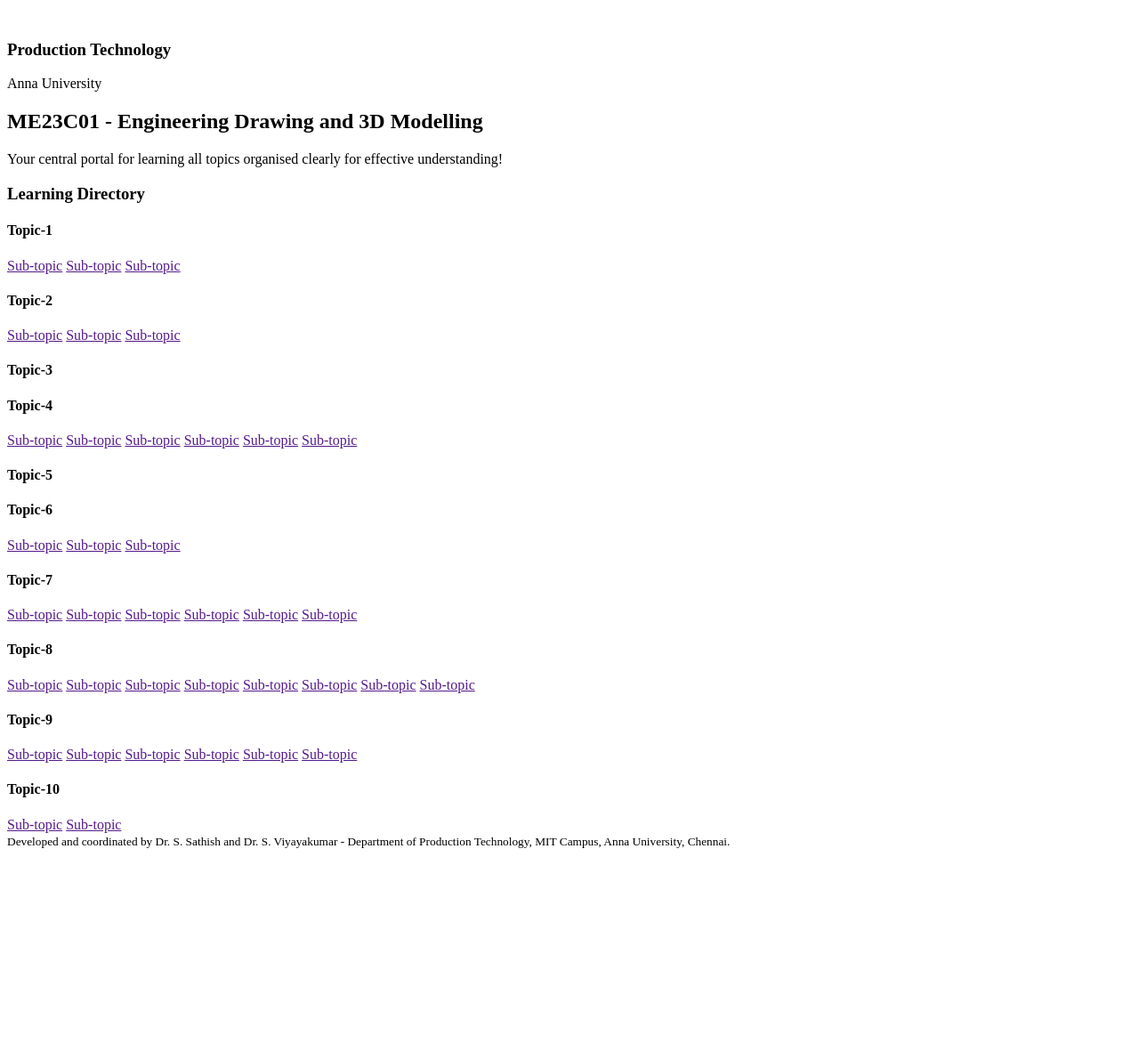
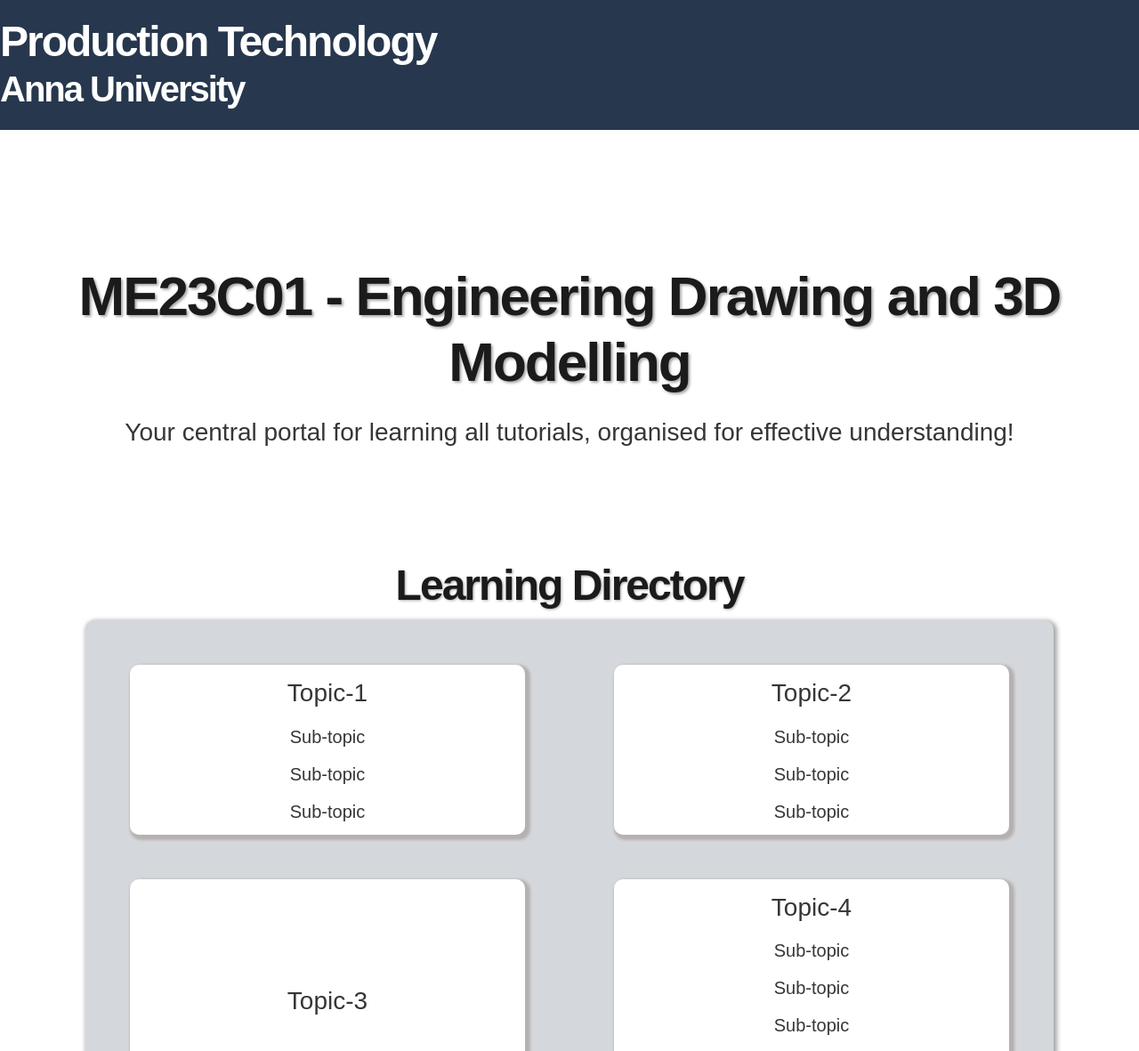
Before and after one commit to Abishek-B-03/ME23C01-Engineering-Drawing-and-3D-Modelling, a plain HTML site: page index.html in a window 1280 px wide. Shown: the top 1181 px of the page at 89% size. Before the commit the page ends 962 px from the top, so only its background shows below. Drawn offline with Linux system fonts and the light colour scheme.

Commit message:
Updated index.html linked stylesheet.css

```diff
--- a/index.html
+++ b/index.html
@@ -3,99 +3,114 @@
 <head>
     <meta charset="UTF-8">
     <meta name="viewport" content="width=device-width, initial-scale=1.0">
-
+    <link rel="stylesheet" href="stylesheet.css">
+    <link rel="stylesheet" href="path/to/font-awesome/css/font-awesome.min.css">
     <title>ME23C01</title>
 </head>
 <body>
 
     <header>
         <div class="nav-bar">
-            <img src="" alt="">
-            <div class="dept-name">
-                <h3>Production Technology</h3>
-                <span>Anna University</span>
-            </div>
+            <img class="AU-logo" src="" alt="">
+            <ul class="nav-heads">
+                <li><h2 class="nav-note-1">Production Technology</h2></li>
+                <li><h3 class="nav-note-2">Anna University</h3></li>
+            </ul>
         </div>
-        <h2 class="welcome-head">
+        <h1 class="welcome-head">
             ME23C01 - Engineering Drawing and 3D Modelling
-        </h2>
-        <p class="welcome-note">
-            Your central portal for learning all topics organised clearly for effective understanding!
-        </p>
+        </h1>
+        <h4 class="welcome-note">
+            Your central portal for learning all tutorials, organised for effective understanding!
+        </h4>
     </header>
     <section class="feature-section">
-        <h3 class="section-head">
+        <h2 class="section-head">
             Learning Directory
-        </h3>
+        </h2>
         <div class="card-container">
             <div class="card">
-                <h4>Topic-1</h4>
-                <a href="" class="sub-topic-link">Sub-topic</a>
-                <a href="" class="sub-topic-link">Sub-topic</a>
-                <a href="" class="sub-topic-link">Sub-topic</a>
+                <h4 class="sub-topic-title">Topic-1</h4>
+                <ul class="subtopic-list">
+                    <li><a href="" class="sub-topic-link">Sub-topic</a></li>
+                    <li><a href="" class="sub-topic-link">Sub-topic</a></li>
+                    <li><a href="" class="sub-topic-link">Sub-topic</a></li>
+                </ul>
             </div>
             <div class="card">
-                <h4>Topic-2</h4>
-                <a href="" class="sub-topic-link">Sub-topic</a>
-                <a href="" class="sub-topic-link">Sub-topic</a>
-                <a href="" class="sub-topic-link">Sub-topic</a>
+                <h4 class="sub-topic-title">Topic-2</h4>
+                <ul class="subtopic-list">
+                    <li><a href="" class="sub-topic-link">Sub-topic</a></li>
+                    <li><a href="" class="sub-topic-link">Sub-topic</a></li>
+                    <li><a href="" class="sub-topic-link">Sub-topic</a></li>
+                </ul>
             </div>
             <div class="card">
-                <h4 class="topic-link">Topic-3</h4>
+                <a href="" class="topic-link"><h4 class="sub-topic-title">Topic-3</h4></a>
             </div>
             <div class="card">
-                <h4>Topic-4</h4>
-                <a href="" class="sub-topic-link">Sub-topic</a>
-                <a href="" class="sub-topic-link">Sub-topic</a>
-                <a href="" class="sub-topic-link">Sub-topic</a>
-                <a href="" class="sub-topic-link">Sub-topic</a>
-                <a href="" class="sub-topic-link">Sub-topic</a>
-                <a href="" class="sub-topic-link">Sub-topic</a>
+                <h4 class="sub-topic-title">Topic-4</h4>
+                <ul class="subtopic-list">
+                    <li><a href="" class="sub-topic-link">Sub-topic</a></li>
+                    <li><a href="" class="sub-topic-link">Sub-topic</a></li>
+                    <li><a href="" class="sub-topic-link">Sub-topic</a></li>
+                    <li><a href="" class="sub-topic-link">Sub-topic</a></li>
+                    <li><a href="" class="sub-topic-link">Sub-topic</a></li>
+                </ul>
             </div>
             <div class="card">
-                <h4 class="topic-link">Topic-5</h4>
+                <a href="" class="topic-link"><h4 class="sub-topic-title">Topic-5</h4></a>
             </div>
             <div class="card">
-                <h4>Topic-6</h4>
-                <a href="" class="sub-topic-link">Sub-topic</a>
-                <a href="" class="sub-topic-link">Sub-topic</a>
-                <a href="" class="sub-topic-link">Sub-topic</a>
+                <h4 class="sub-topic-title">Topic-6</h4>
+                <ul class="subtopic-list">
+                    <li><a href="" class="sub-topic-link">Sub-topic</a></li>
+                    <li><a href="" class="sub-topic-link">Sub-topic</a></li>
+                    <li><a href="" class="sub-topic-link">Sub-topic</a></li>
+                </ul>
             </div>
             <div class="card">
-                <h4>Topic-7</h4>
-                <a href="" class="sub-topic-link">Sub-topic</a>
-                <a href="" class="sub-topic-link">Sub-topic</a>
-                <a href="" class="sub-topic-link">Sub-topic</a>
-                <a href="" class="sub-topic-link">Sub-topic</a>
-                <a href="" class="sub-topic-link">Sub-topic</a>
-                <a href="" class="sub-topic-link">Sub-topic</a>
+                <h4 class="sub-topic-title">Topic-7</h4>
+                <ul class="subtopic-list">
+                    <li><a href="" class="sub-topic-link">Sub-topic</a></li>
+                    <li><a href="" class="sub-topic-link">Sub-topic</a></li>
+                    <li><a href="" class="sub-topic-link">Sub-topic</a></li>
+                    <li><a href="" class="sub-topic-link">Sub-topic</a></li>
+                    <li><a href="" class="sub-topic-link">Sub-topic</a></li>
+                    <li><a href="" class="sub-topic-link">Sub-topic</a></li>
+                </ul>
             </div>
             <div class="card">
-                <h4>Topic-8</h4>
-                <a href="" class="sub-topic-link">Sub-topic</a>
-                <a href="" class="sub-topic-link">Sub-topic</a>
-                <a href="" class="sub-topic-link">Sub-topic</a>
-                <a href="" class="sub-topic-link">Sub-topic</a>
-                <a href="" class="sub-topic-link">Sub-topic</a>
-                <a href="" class="sub-topic-link">Sub-topic</a>
-                <a href="" class="sub-topic-link">Sub-topic</a>
-                <a href="" class="sub-topic-link">Sub-topic</a>
+                <h4 class="sub-topic-title">Topic-8</h4>
+                <ul class="subtopic-list">
+                    <li><a href="" class="sub-topic-link">Sub-topic</a></li>
+                    <li><a href="" class="sub-topic-link">Sub-topic</a></li>
+                    <li><a href="" class="sub-topic-link">Sub-topic</a></li>
+                    <li><a href="" class="sub-topic-link">Sub-topic</a></li>
+                    <li><a href="" class="sub-topic-link">Sub-topic</a></li>
+                    <li><a href="" class="sub-topic-link">Sub-topic</a></li>
+                    <li><a href="" class="sub-topic-link">Sub-topic</a></li>
+                    <li><a href="" class="sub-topic-link">Sub-topic</a></li>
+                </ul>
             </div>
             <div class="card">
-                <h4>Topic-9</h4>
-                <a href="" class="sub-topic-link">Sub-topic</a>
-                <a href="" class="sub-topic-link">Sub-topic</a>
-                <a href="" class="sub-topic-link">Sub-topic</a>
-                <a href="" class="sub-topic-link">Sub-topic</a>
-                <a href="" class="sub-topic-link">Sub-topic</a>
-                <a href="" class="sub-topic-link">Sub-topic</a>
+                <h4 class="sub-topic-title">Topic-9</h4>
+                <ul class="subtopic-list">
+                    <li><a href="" class="sub-topic-link">Sub-topic</a></li>
+                    <li><a href="" class="sub-topic-link">Sub-topic</a></li>
+                    <li><a href="" class="sub-topic-link">Sub-topic</a></li>
+                    <li><a href="" class="sub-topic-link">Sub-topic</a></li>
+                    <li><a href="" class="sub-topic-link">Sub-topic</a></li>
+                    <li><a href="" class="sub-topic-link">Sub-topic</a></li>
+                </ul>
             </div>
             <div class="card">
-                <h4>Topic-10</h4>
-                <a href="" class="sub-topic-link">Sub-topic</a>
-                <a href="" class="sub-topic-link">Sub-topic</a>
+                <h4 class="sub-topic-title">Topic-10</h4>
+                <ul class="subtopic-list">
+                    <li><a href="" class="sub-topic-link">Sub-topic</a></li>
+                    <li><a href="" class="sub-topic-link">Sub-topic</a></li>
+                </ul>
             </div>
-
         </div>
     </section>
 
--- /dev/null
+++ b/stylesheet.css
@@ -0,0 +1,230 @@
+/* Style Guide *//*
+-------Typography-------
+
+Font-weight:
+normal 400
+bold 700
+small 300
+
+Line-height:
+heading 1.2
+normal 1.6 (p, a, small)
+
+Letter-spacing:
+headings -1.5px
+(no need for normal text)
+
+Font-size:
+h1 62px
+h2 48px
+h3 40px
+h4 28px
+p & a 20px
+small 16px
+
+Font-family:
+Georgia, Times New Roman, Times, serif
+
+Border-radius:
+card: 5px - 20px
+
+--------Spacing System--------
+
+|| 5px / 10px / 20px / 50px / 100px / 200px / 250px / 300px ||
+
+-------Color Palette---------
+
+Primary tint:  #aa9de3
+Primary color: #553bc6
+Primary shade: #442f9e
+
+Secondary tint:  #d4d7db
+Secondary color: #597bab
+Secondary shade: #27374d
+
+grey tint 1:  #efefef
+grey tint 2:f0f0f0
+grey color: #363636
+grey shade: #1b1b1b
+
+-----------------------------------------*/
+
+* {
+    margin: 0px;
+    padding: 0px;
+    box-sizing: border-box;
+    font-family: Arial, Helvetica, sans-serif;
+}
+
+:root {
+
+    --primary-tint: #aa9de3;
+    --primary-color: #553bc6;
+    --primary-shade: #442f9e;
+    --secondary-tint-shadow: #b6b1b1;
+    --secondary-tint: #d4d7db;
+    --secondary-color: #597bab;
+    --secondary-shade: #27374d;
+    --grey-tint-1: #efefef;
+    --grey-tint-2: #f0f0f0;
+    --grey-tint-3: #a8a8a8;
+    --grey-color: #363636;
+    --grey-shade: #1b1b1b;
+
+    --font-h1: 62px;
+    --font-h2: 48px;
+    --font-h3: 40px;
+    --font-h4: 28px;
+    --font-normal: 20px;
+    --font-small: 16px;
+
+    --letter-spacing-tight: -2px;
+    --line-height-head: 1.2;
+    --line-height-normal: 1.6;
+
+    --font-weight-bold: 700;
+    --font-weight-normal: 400;
+    --font-weight-small: 300px;
+
+}
+
+a {
+    text-decoration: none;
+    display: inline-block;
+}
+
+ul {
+    list-style: none;
+}
+
+h1, h2, h3 {
+    font-weight: var(--font-weight-bold);
+    line-height: var(--line-height-head);
+    letter-spacing: var(--letter-spacing-tight);
+    color: var(--grey-shade);
+}
+
+h4, p, a {
+    font-weight: var(--font-weight-normal);
+    line-height: var(--line-height-normal);
+    color: var(--grey-color);
+}
+
+small {
+    font-weight: var(--font-weight-small);
+    line-height: var(--line-height-normal);
+    font-size: var(--font-small);
+    color: var(--grey-color);
+}
+
+h1 {
+    font-size: var(--font-h1);
+}
+
+h2 {
+    font-size: var(--font-h2);
+}
+
+h3 {
+    font-size: var(--font-h3);
+}
+
+h4 {
+    font-size: var(--font-h4);
+}
+
+p, a {
+    font-size: var(--font-normal);
+}
+
+body {
+    background-color: white;
+}
+
+.welcome-head {
+    text-shadow: 2px 2px 3px var(--grey-tint-3);
+}
+.section-head {
+    text-shadow: 1px 1px 3px var(--grey-tint-3);
+}
+
+.nav-bar {
+    background-color: var(--secondary-shade);
+    padding-bottom: 22px;
+    margin-bottom: 150px;
+}
+
+.nav-note-1, .nav-note-2 {
+    color: #fff;
+}
+
+header .welcome-head, .welcome-note {
+    text-align: center;
+}
+
+.welcome-head {
+    margin-bottom: 20px;
+}
+
+header {
+    margin-bottom: 120px;
+    background-color: white;
+}
+
+.feature-section {
+    margin-bottom: 80px;
+}
+
+.section-head {
+    margin-bottom: 10px;
+    text-align: center;
+}
+
+.card-container {
+    width: 85vw;
+    background-color: var(--secondary-tint);
+    box-shadow: 2px 2px 5px 2px var(--grey-tint-3);
+    margin: 0 auto;
+    border-radius: 10px;
+    display: grid;
+    grid-template-columns: 1fr 1fr;
+    padding-bottom: 50px;
+}
+
+.card {
+    margin: 50px 50px 0px 50px;
+    background-color: white;
+    border-radius: 10px;
+    min-height: 100px;
+    max-width: 500px;
+    text-align: center;
+    display: flex;
+    flex-direction: column;
+    justify-content: center;
+    box-shadow: 3px 3px 3px 3px var(--secondary-tint-shadow);
+}
+
+.card-container .card .subtopic-list {
+    display: block;
+}
+
+.card h4 {
+    padding-top: 10px;
+    padding-bottom: 10px;
+}
+
+.card .sub-topic-link {
+    padding-bottom: 10px;
+}
+
+.card li:hover {
+    background-color: var(--grey-tint-2);
+
+}
+
+footer {
+    background-color: var(--grey-tint-1);
+    text-align: center;
+    padding-top: 10px;
+    padding-bottom: 10px;
+}
```
